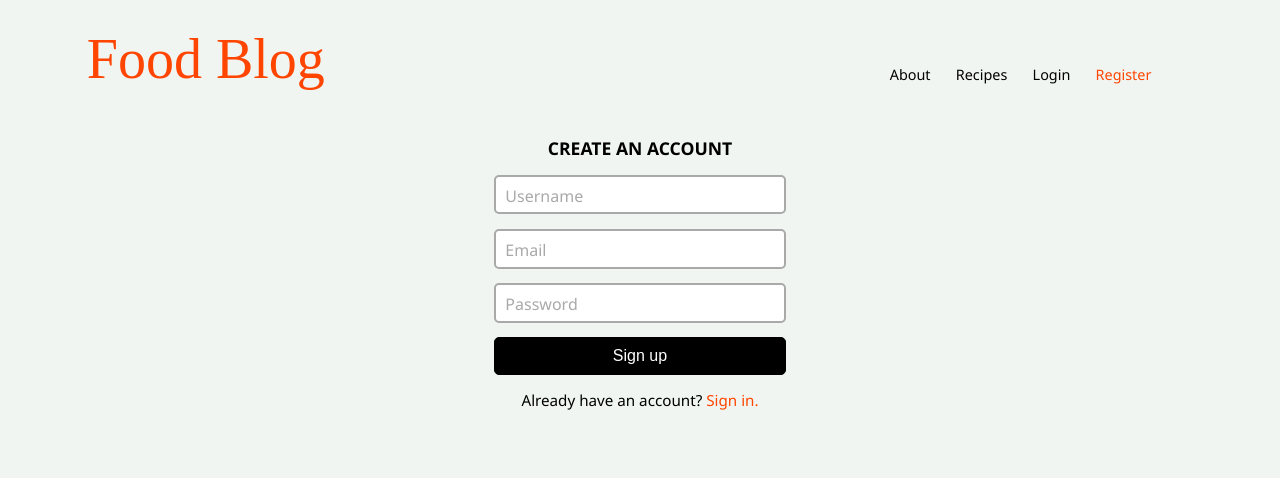
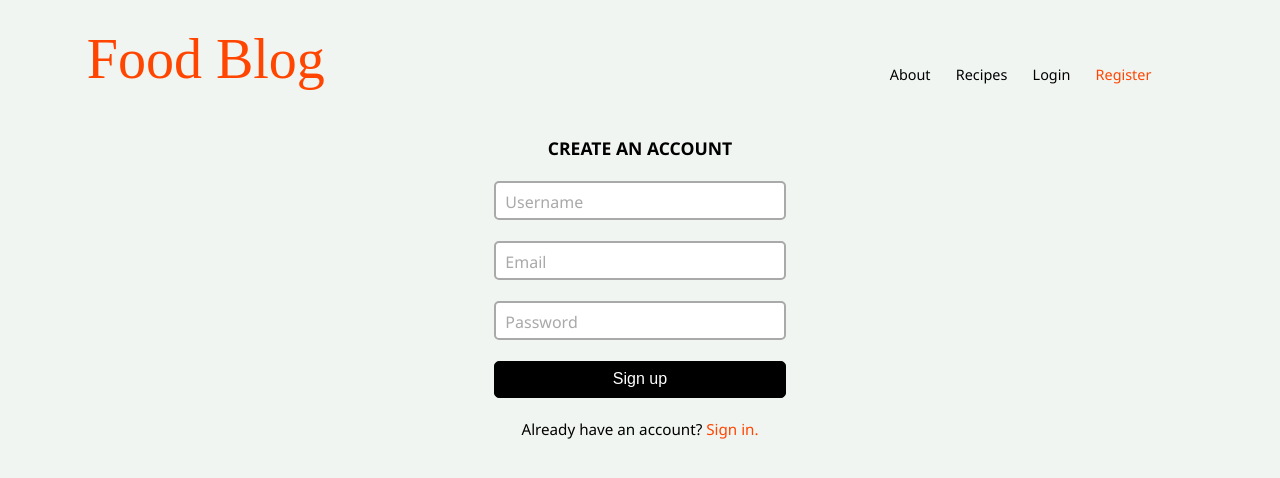
Before and after one commit to g-t-georgiev/recipe-blog, a React (Create React App) app: page /auth/register in a window 1280 px wide. Shown: the top 478 px of the page. Built offline with nearby package versions, Linux system fonts and the light colour scheme; a web font is replaced by a local one.

Commit message:
Added 7 pixels of bottom margin on form rows and form title.

```diff
--- a/src/components/shared/form/Form.css
+++ b/src/components/shared/form/Form.css
@@ -4,16 +4,15 @@
 }
 
 .form-title {
-    margin: 3% 0 5%;
+    margin-top: 3%;
+    margin-bottom: 7%;
     font-size: 1.1rem;
     font-weight: 600;
     text-transform: uppercase;
 }
 
 .form-row {
-    position: relative;
-    margin: 0 0 5%;
-
+    margin-bottom: 7%;
 }
 
 .form-row:last-child {
```
